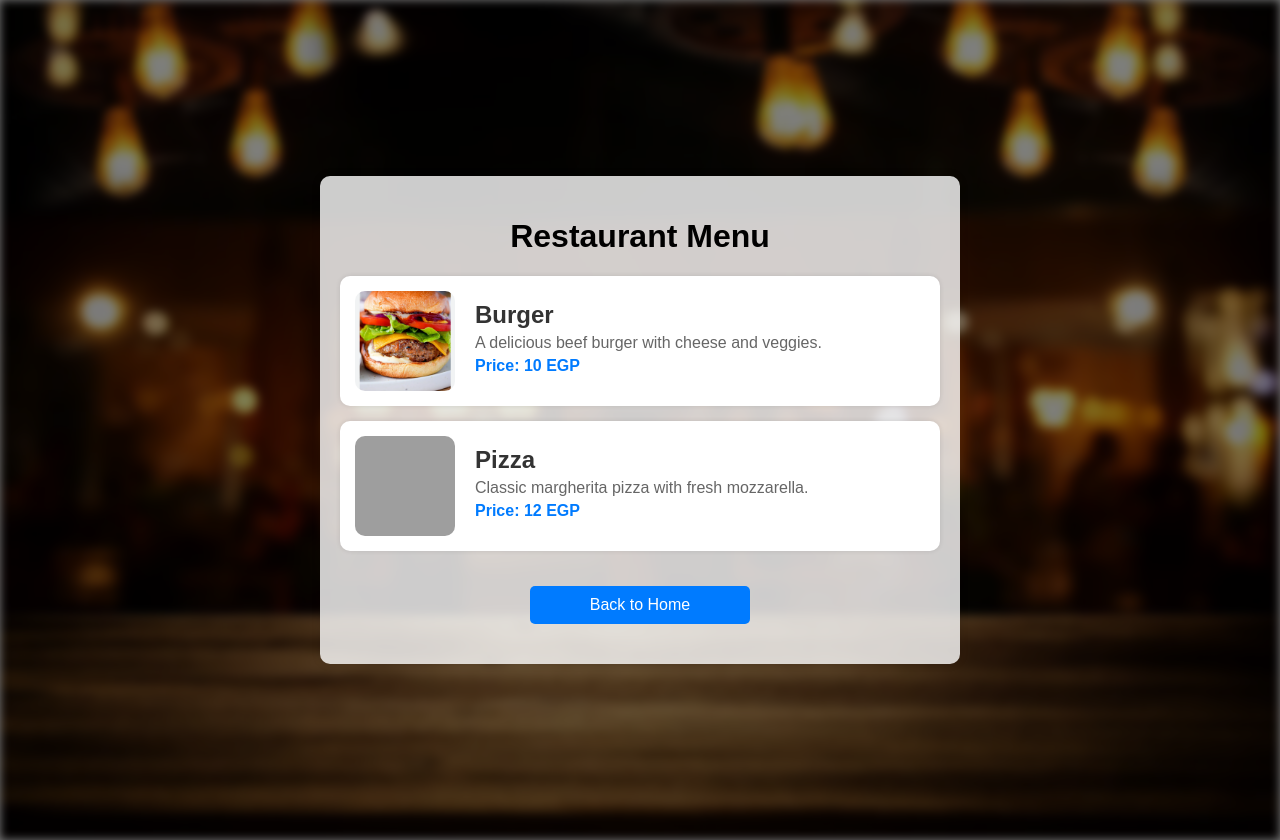
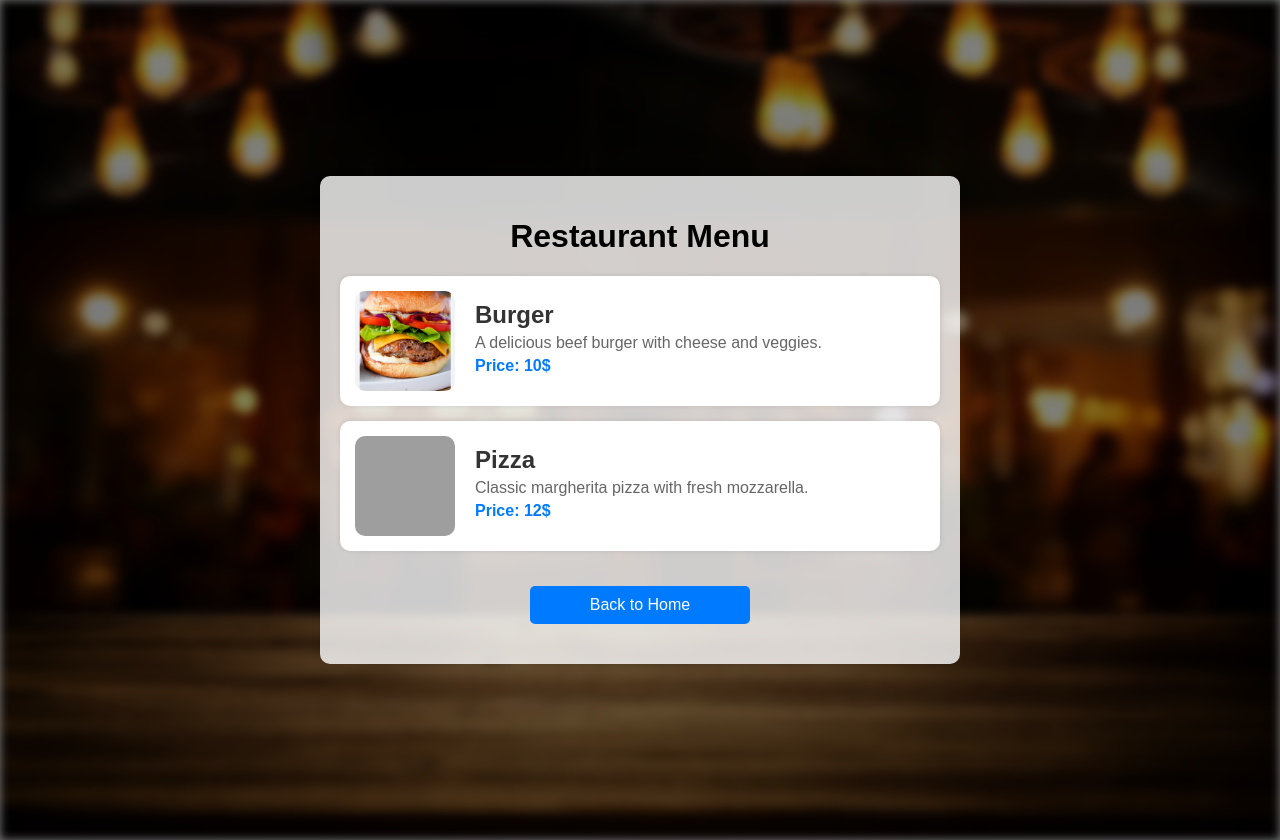
Before and after one commit to genmadow/app, a plain HTML site: page web/menu.html in a window 1280 px wide. Drawn offline with Linux system fonts and the light colour scheme; grey boxes are pictures that could not be loaded.

Commit message:
Update menu.html

```diff
--- a/web/menu.html
+++ b/web/menu.html
@@ -16,7 +16,7 @@
       <div class="menu-details">
         <h3>Burger</h3>
         <p>A delicious beef burger with cheese and veggies.</p>
-        <p><strong>Price: 10 EGP</strong></p>
+        <p><strong>Price: 10$ </strong></p>
       </div>
     </div>
 
@@ -26,7 +26,7 @@
       <div class="menu-details">
         <h3>Pizza</h3>
         <p>Classic margherita pizza with fresh mozzarella.</p>
-        <p><strong>Price: 12 EGP</strong></p>
+        <p><strong>Price: 12$ </strong></p>
       </div>
     </div>
 
```
